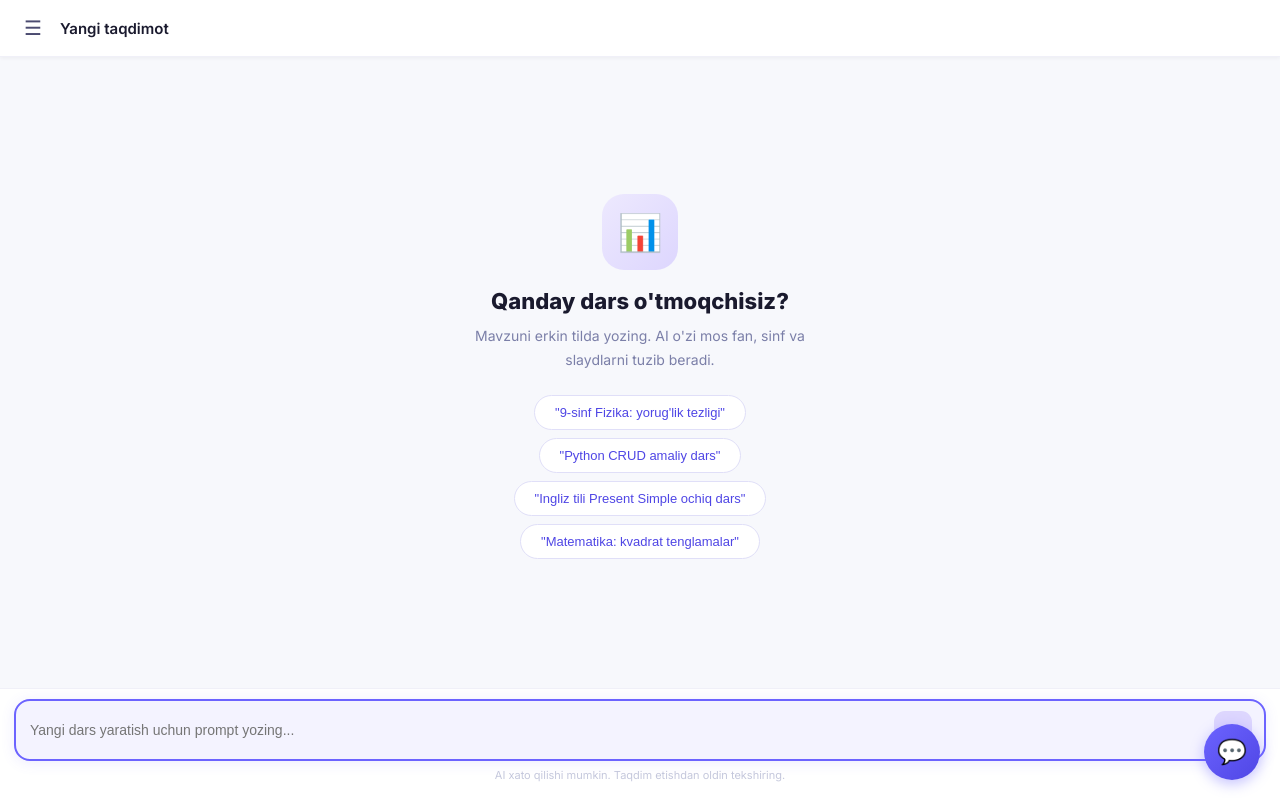
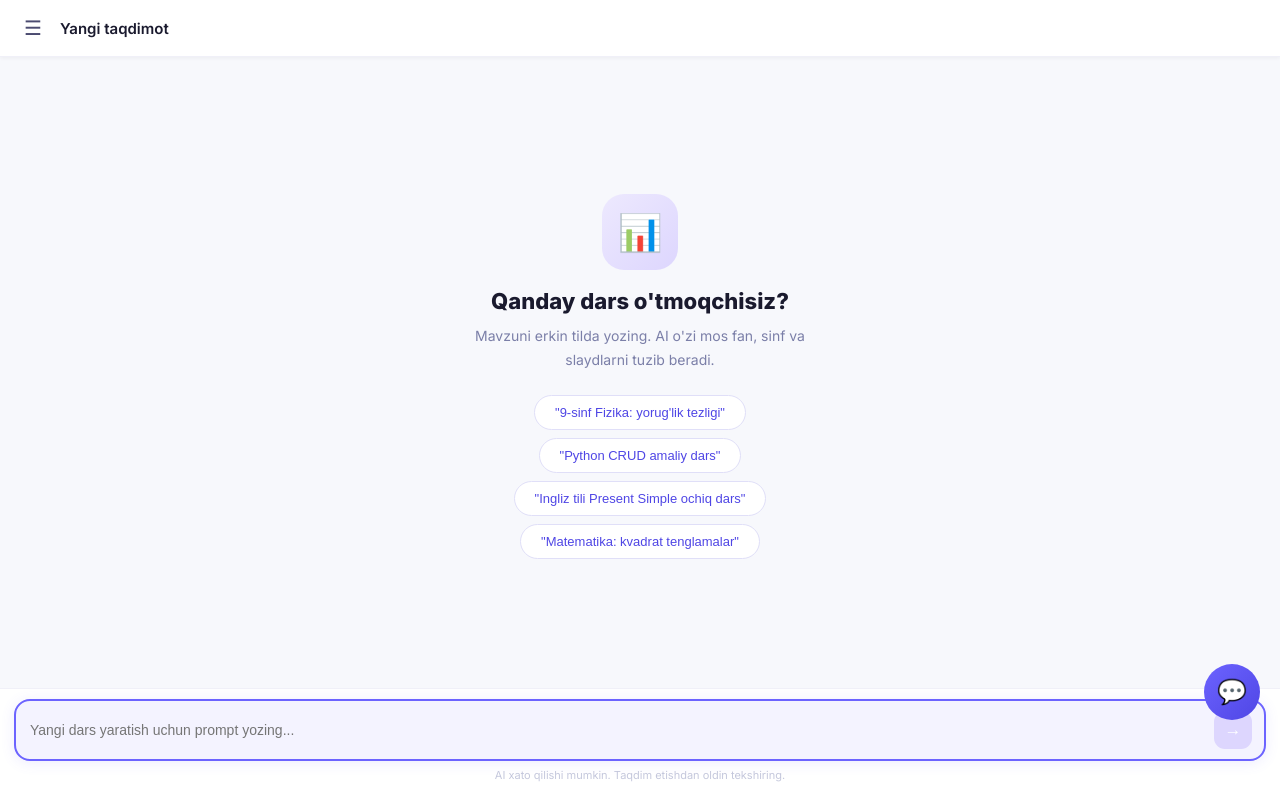
Before and after one commit to TemurbekCoder712/Presentaton-frontend, a React app: page / in a window 1280 px wide. Built offline with nearby package versions, Linux system fonts and the light colour scheme; the HTML template or start-up script is replaced by a standard one.

Commit message:
Move support button up and add animation

```diff
--- a/src/App.jsx
+++ b/src/App.jsx
@@ -336,13 +336,14 @@ export default function App() {
       {/* AI Support Chat Button */}
       <button
           onClick={() => setChatOpen(p => !p)}
-          style={{ position: 'fixed', bottom: 20, right: 20, width: 56, height: 56, borderRadius: '50%', background: 'linear-gradient(135deg,#6c63ff,#4f46e5)', color: '#fff', fontSize: 24, border: 'none', cursor: 'pointer', boxShadow: '0 4px 14px rgba(108,99,255,.4)', zIndex: 60, display: 'flex', alignItems: 'center', justifyContent: 'center', transition: 'transform 0.2s' }}>
+          className="chat-pulse"
+          style={{ position: 'fixed', bottom: 80, right: 20, width: 56, height: 56, borderRadius: '50%', background: 'linear-gradient(135deg,#6c63ff,#4f46e5)', color: '#fff', fontSize: 24, border: 'none', cursor: 'pointer', boxShadow: '0 4px 14px rgba(108,99,255,.4)', zIndex: 60, display: 'flex', alignItems: 'center', justifyContent: 'center', transition: 'transform 0.2s' }}>
           {chatOpen ? '✕' : '💬'}
       </button>
 
       {/* AI Support Chat Modal */}
       {chatOpen && (
-          <div style={{ position: 'fixed', bottom: 85, right: 20, width: 'calc(100% - 40px)', maxWidth: 320, height: 420, background: '#fff', borderRadius: 20, boxShadow: '0 8px 30px rgba(0,0,0,.15)', zIndex: 60, display: 'flex', flexDirection: 'column', overflow: 'hidden', border: '1px solid #e0dff8' }}>
+          <div style={{ position: 'fixed', bottom: 145, right: 20, width: 'calc(100% - 40px)', maxWidth: 320, height: 420, background: '#fff', borderRadius: 20, boxShadow: '0 8px 30px rgba(0,0,0,.15)', zIndex: 60, display: 'flex', flexDirection: 'column', overflow: 'hidden', border: '1px solid #e0dff8' }}>
               {/* Header */}
               <div style={{ padding: '14px 18px', background: 'linear-gradient(135deg,#6c63ff,#4f46e5)', color: '#fff', fontWeight: 600, fontSize: 15, display: 'flex', alignItems: 'center', gap: 10 }}>
                   <span style={{ fontSize: 20 }}>🤖</span> Support Bot
@@ -369,6 +370,14 @@ export default function App() {
         *{box-sizing:border-box;-webkit-tap-highlight-color:transparent;}
         body{margin:0;padding:0;overflow:hidden;}
         @keyframes spin{to{transform:rotate(360deg)}}
+        @keyframes pulse-anim {
+          0% { box-shadow: 0 0 0 0 rgba(108, 99, 255, 0.5); }
+          70% { box-shadow: 0 0 0 15px rgba(108, 99, 255, 0); }
+          100% { box-shadow: 0 0 0 0 rgba(108, 99, 255, 0); }
+        }
+        .chat-pulse {
+          animation: pulse-anim 2s infinite;
+        }
         ::-webkit-scrollbar{width:4px;}
         ::-webkit-scrollbar-thumb{background:#d1d5ee;border-radius:2px;}
       `}</style>
```
